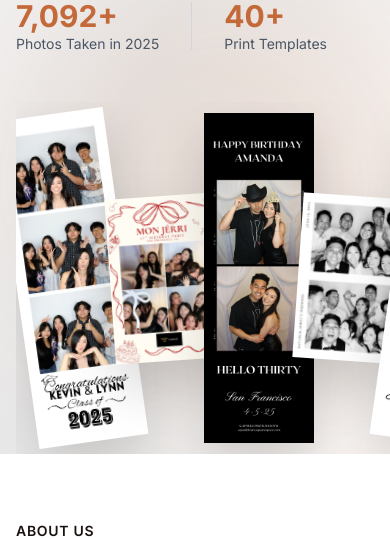
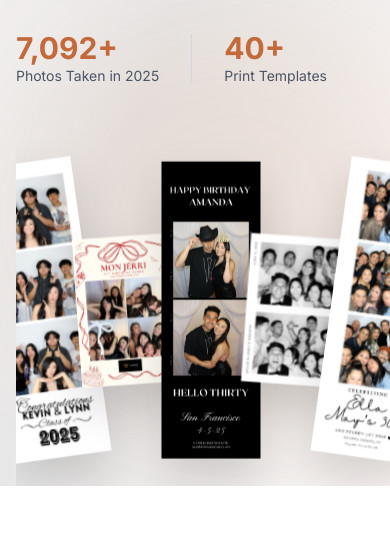
Before and after one commit to jogarbaut/capsulephotobooth, a Next.js app: page / in a window 390 px wide. Shown: the part 554-1093 px from the top of the page. Built offline with nearby package versions, Linux system fonts and the light colour scheme; no server answers.

Commit message:
formatting photo fan

```diff
--- a/components/PhotoStripFan.tsx
+++ b/components/PhotoStripFan.tsx
@@ -42,24 +42,26 @@ const STRIPS: Strip[] = [
 
 export default function PhotoStripFan() {
   return (
-    <div className="w-full">
-      {/* No overflow to prevent scrollbars */}
-      <div className="flex justify-center overflow-hidden">
-        <div className="flex items-end">
+    // Hard clamp to viewport width
+    <div className="w-full max-w-screen overflow-hidden">
+      <div className="flex justify-center">
+        {/*
+          Scale down slightly on phones so total width never exceeds viewport.
+          Scale returns to 1 at sm+
+        */}
+        <div className="flex items-end scale-[0.9] sm:scale-100">
           {STRIPS.map((strip, idx) => (
             <div
               key={strip.src}
               className={[
-                idx === 0 ? "" : "-ml-4 sm:-ml-6", // subtle overlap
+                idx === 0 ? "" : "-ml-4 sm:-ml-6",
                 "animate-strip-rise motion-reduce:animate-none",
               ].join(" ")}
               style={{ animationDelay: `${strip.delayMs}ms` }}
             >
               <div
                 className="relative w-[110px] sm:w-[130px] md:w-[145px] aspect-[1/3.2]"
-                style={{
-                  transform: `rotate(${strip.rotate})`,
-                }}
+                style={{ transform: `rotate(${strip.rotate})` }}
               >
                 <Image
                   src={strip.src}
```
